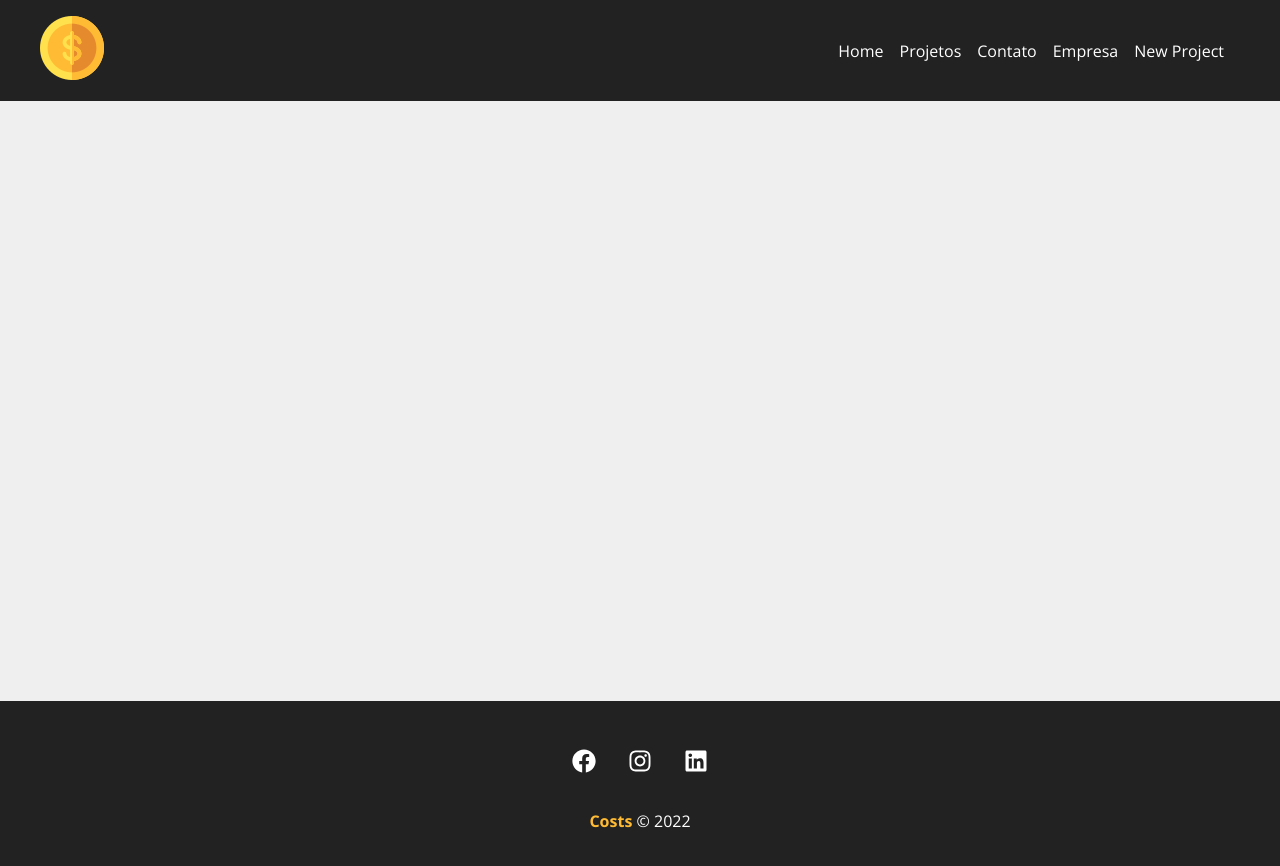
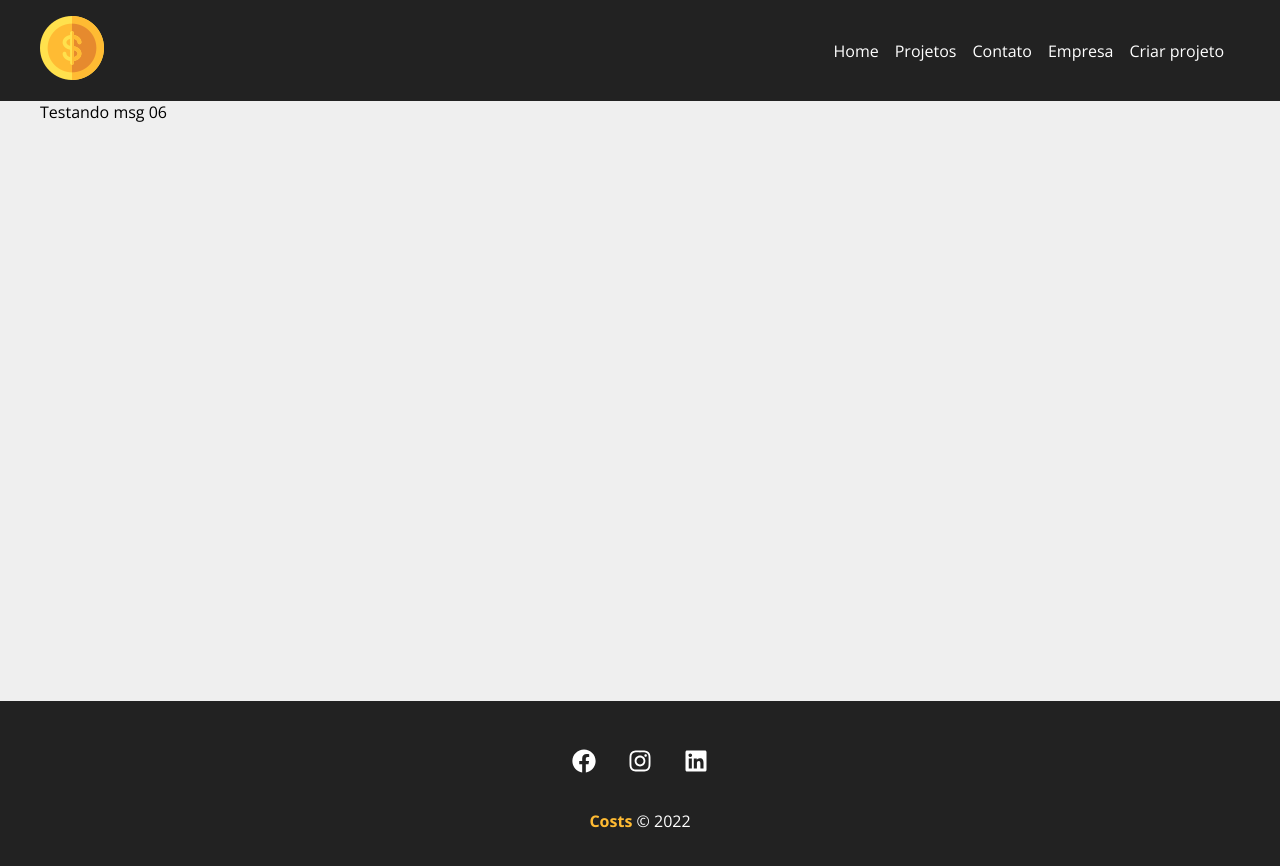
Before and after one commit to Lucas-Terto/Costs-React-Project, a React (Create React App) app: page /project/10 in a window 1280 px wide. Shown: the top 866 px of the page. Built offline with nearby package versions, Linux system fonts and the light colour scheme; data requests are answered from the project's data file.

Commit message:
edit page v1

```diff
--- a/src/App.jsx
+++ b/src/App.jsx
@@ -9,6 +9,7 @@
 import Navbar from './components/layout/Navbar';
 import Footer from './components/layout/Footer';
 import Projects from './components/pages/Projects';
+import Project from './components/pages/Project';
 
 function App() {
   return (
@@ -21,6 +22,7 @@
           <Route path='/company' element={<Company />}/>
           <Route path='/contact' element={<Contact />}/>
           <Route path='/newproject' element={<NewProject />}/>
+          <Route path='/project/:id' element={<Project />}/>
         </Routes>
       </Container>
       <Footer />
--- a/src/components/layout/Navbar.jsx
+++ b/src/components/layout/Navbar.jsx
@@ -27,7 +27,7 @@
                         <Link to="/Company">Empresa</Link>
                     </li>
                     <li className={styles.item}>
-                        <Link to="/newproject">New Project</Link>
+                        <Link to="/newproject">Criar projeto</Link>
                     </li>
                 </ul>
             </Container>
--- /dev/null
+++ b/src/components/pages/Project.jsx
@@ -0,0 +1,34 @@
+import React, {useState, useEffect} from 'react'
+import {useParams} from 'react-router-dom'
+
+import styles from './Project.module.css'
+
+const Project = () => {
+
+    const {id} = useParams()
+    console.log(id)
+
+    const [project, setProject] = useState([])
+
+    useEffect(() => {
+
+        fetch(`http://localhost:5000/projects/${id}`, {
+            method: "GET",
+            headers: {
+                'Content-Type': 'application/json',
+            },
+        }).then((res) => res.json())
+        .then((data) => {
+            setProject(data)
+        })
+        .catch((error) => console.log(error))
+    }, [id])
+
+  return (
+    <div>
+        {project.name}
+    </div>
+  )
+}
+
+export default Project
--- a/src/components/project/ProjectCard.jsx
+++ b/src/components/project/ProjectCard.jsx
@@ -21,7 +21,7 @@
             <span className={`${styles[category.toLowerCase()]}`}></span> {category}
         </p>
         <div className={styles.project_card_actions}>
-            <Link to="/"><BsPencil /> Editar</Link>
+            <Link to={`/project/${id}`}><BsPencil /> Editar</Link>
             <button onClick={remove}>
                 <BsFillTrashFill /> Excluir
             </button>
```
Also changed, not shown: src/components/pages/Project.module.css (added).
